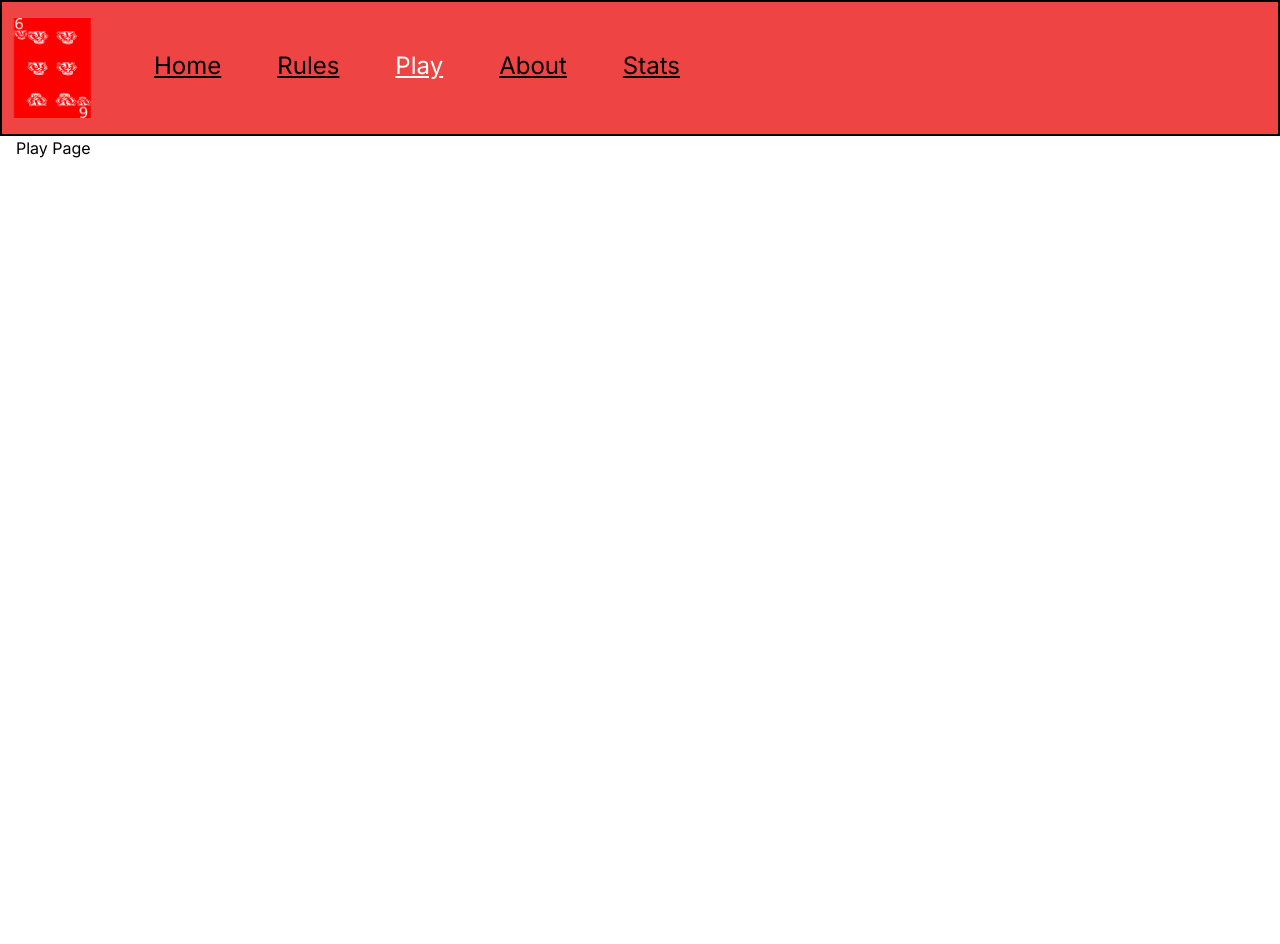
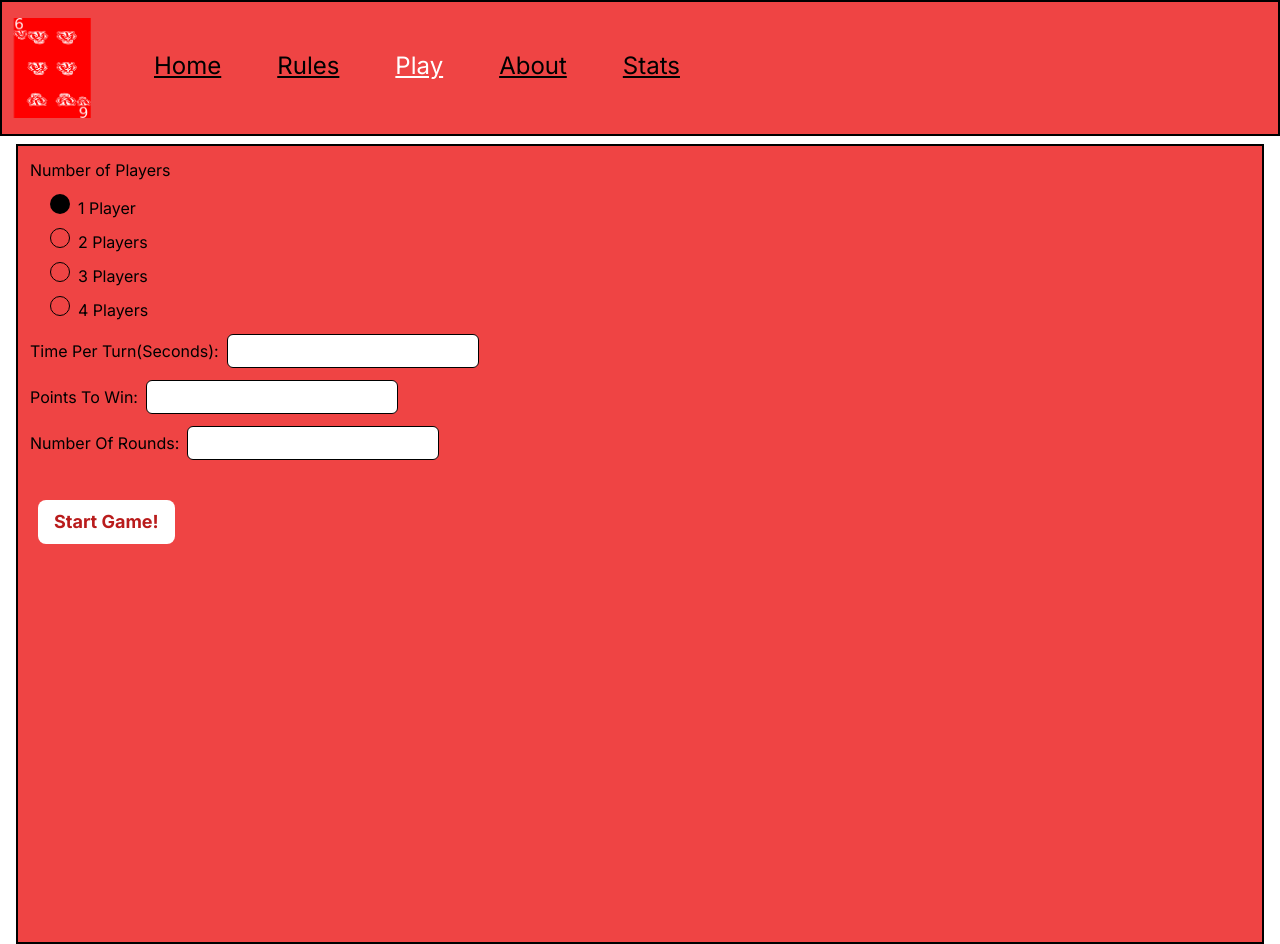
Before and after one commit to JaimeZepeda08/SixOfBadgers, a Next.js app in the folder euchreGame/frontend/: page /pages/play in a window 1280 px wide. Before the commit the page ends 800 px from the top, so only its background shows below. Built offline with nearby package versions, Linux system fonts and the light colour scheme.

Commit message:
created new start game page, use states for all data being entered

```diff
--- a/euchreGame/frontend/src/app/pages/play/page.tsx
+++ b/euchreGame/frontend/src/app/pages/play/page.tsx
@@ -1,3 +1,136 @@
+'use client';
+import React, { use, useState } from 'react';
+
+
 export default function Page() {
-    return <p>Play Page</p>;
+  const [numberOfPlayers, setNumberOfPlayers] = useState(1);
+  const [timePerTurn, setTimePerTurn] = useState('');
+  const [pointsToWin, setPointsToWin] = useState('');
+  const [numberOfRounds, setNumberOfRounds] = useState('');
+
+  const handlePlayerChange = (event) => {
+    setNumberOfPlayers(parseInt(event.target.value));
+  };
+
+  const handleTimePerTurnChange = (event) => {
+    setTimePerTurn(event.target.value);
+  };
+
+  const handlePointsToWinChange = (event) => {
+    setPointsToWin(event.target.value);
+  };
+
+  const handleNumberOfRoundsChange = (event) => {
+    setNumberOfRounds(event.target.value);
+  };
+
+  return (
+    <div className="bg-red-500 h-screen border-2 border-black mt-2">
+      <h1 className="m-3">Number of Players</h1>
+      <div className="mb-2 block">
+        <input
+          className="appearance-none border border-black rounded-full w-5 h-5 checked:bg-black checked:border-transparent ml-8"
+          type="radio"
+          name="flexRadioDefault"
+          id="radioDefault01"
+          value="1"
+          checked={numberOfPlayers === 1}
+          onChange={handlePlayerChange}
+        />
+        <label
+          className="ml-2 cursor-pointer"
+          htmlFor="radioDefault01"
+        >
+          1 Player
+        </label>
+      </div>
+      <div className="mb-2 block">
+        <input
+          className="appearance-none border border-black rounded-full w-5 h-5 checked:bg-black checked:border-transparent ml-8"
+          type="radio"
+          name="flexRadioDefault"
+          id="radioDefault02"
+          value="2"
+          checked={numberOfPlayers === 2}
+          onChange={handlePlayerChange}
+        />
+        <label
+          className="ml-2 cursor-pointer"
+          htmlFor="radioDefault02"
+        >
+          2 Players
+        </label>
+      </div>
+      <div className="mb-2 block">
+        <input
+          className="appearance-none border border-black rounded-full w-5 h-5 checked:bg-black checked:border-transparent ml-8"
+          type="radio"
+          name="flexRadioDefault"
+          id="radioDefault03"
+          value="3"
+          checked={numberOfPlayers === 3}
+          onChange={handlePlayerChange}
+        />
+        <label
+          className="ml-2 cursor-pointer"
+          htmlFor="radioDefault03"
+        >
+          3 Players
+        </label>
+      </div>
+      <div className="mb-2 block">
+        <input
+          className="appearance-none border border-black rounded-full w-5 h-5 checked:bg-black checked:border-transparent ml-8"
+          type="radio"
+          name="flexRadioDefault"
+          id="radioDefault04"
+          value="4"
+          checked={numberOfPlayers === 4}
+          onChange={handlePlayerChange}
+        />
+        <label
+          className="ml-2 cursor-pointer"
+          htmlFor="radioDefault04"
+        >
+          4 Players
+        </label>
+      </div>
+      {/* <p>Number of players: {numberOfPlayers}</p> */}
+      <div className="m-3 block">
+        <label htmlFor="timePerTurn1" className="mr-2">Time Per Turn(Seconds):</label>
+        <input
+          type="text"
+          id="timePerTurn1"
+          value={timePerTurn}
+          onChange={handleTimePerTurnChange}
+          className="border border-black rounded-md px-2 py-1"
+        />
+      </div>
+      <div className="m-3 block">
+        <label htmlFor="timePerTurn2" className="mr-2">Points To Win:</label>
+        <input
+          type="text"
+          id="timePerTurn2"
+          value={pointsToWin}
+          onChange={handlePointsToWinChange}
+          className="border border-black rounded-md px-2 py-1"
+        />
+      </div>
+      <div className="m-3 block">
+        <label htmlFor="timePerTurn3" className="mr-2">Number Of Rounds:</label>
+        <input
+          type="text"
+          id="timePerTurn3"
+          value={numberOfRounds}
+          onChange={handleNumberOfRoundsChange}
+          className="border border-black rounded-md px-2 py-1"
+        />
+      </div>
+      <div className="ml-5 mt-10">
+        <button className="bg-white rounded-lg py-2 px-4">
+            <h1 className="text-red-700 font-bold text-lg">Start Game!</h1>
+        </button>
+      </div>
+    </div>
+  );
 }
```
